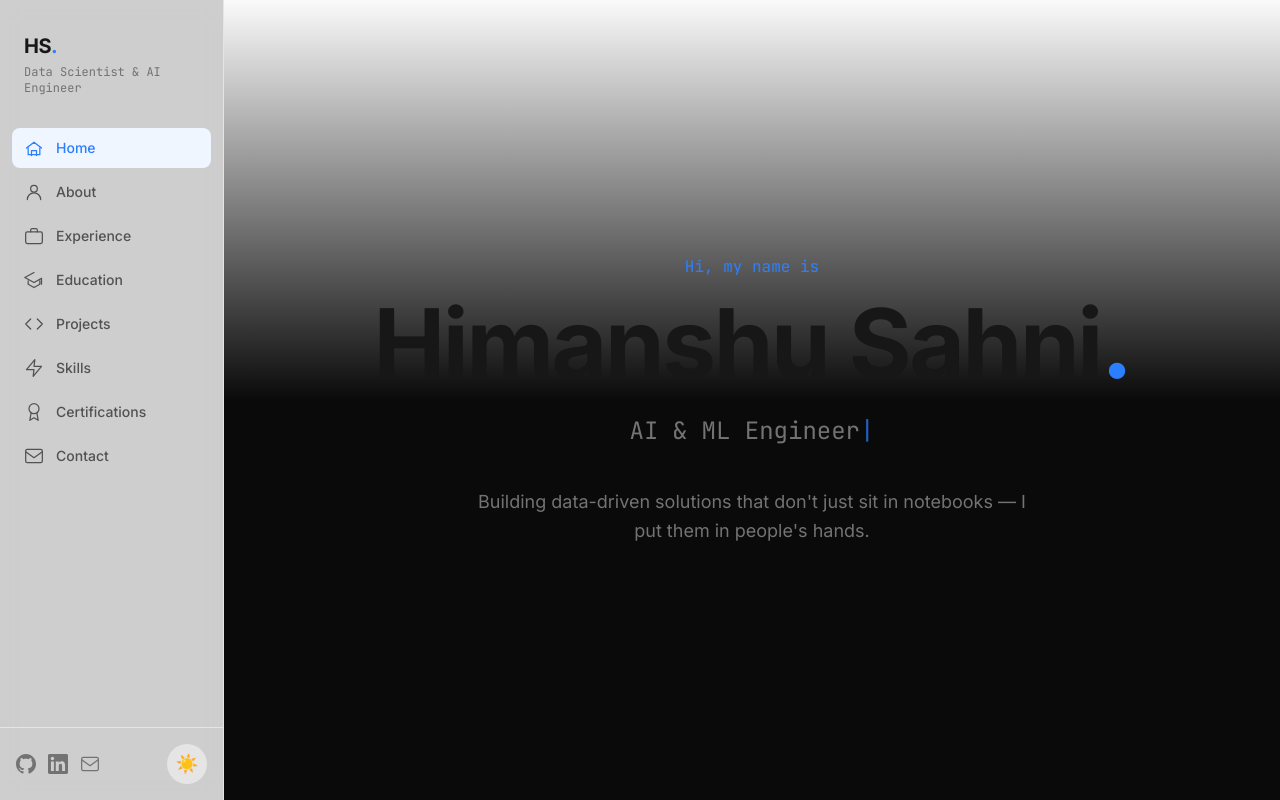
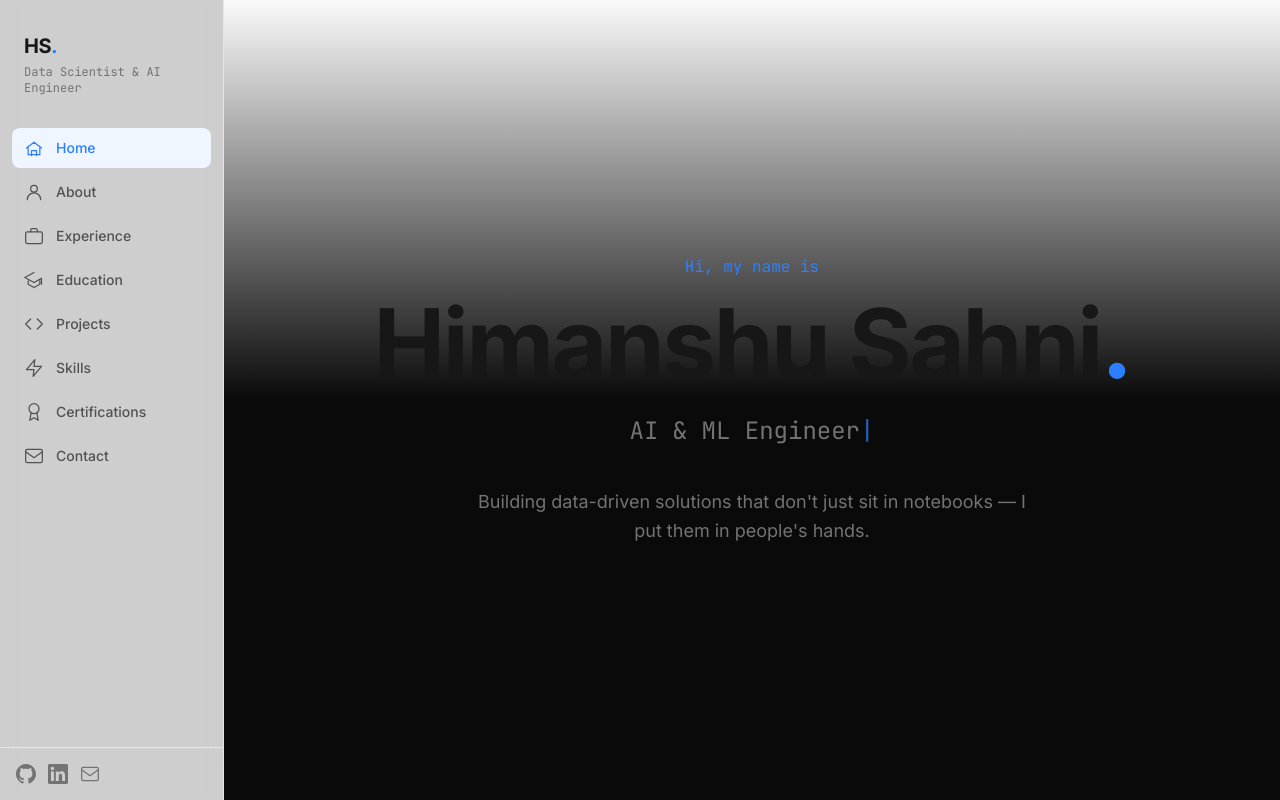
Before and after one commit to hsahni55h/hsahni55h.github.io, a Next.js app: page / in a window 1280 px wide. Built offline with nearby package versions, Linux system fonts and the light colour scheme.

Commit message:
feat: force dark mode only, remove theme toggle

```diff
--- a/src/components/sidebar.tsx
+++ b/src/components/sidebar.tsx
@@ -7,7 +7,6 @@ import { useState } from "react";
 import { usePathname } from "next/navigation";
 import Link from "next/link";
 import { motion, AnimatePresence } from "framer-motion";
-import { ThemeToggle } from "./theme-toggle";
 import { siteConfig } from "@/content";
 
 // ── Icons (stroke-based, 24×24) ────────────────────────────
@@ -189,7 +188,6 @@ export function Sidebar() {
                 <MailIcon />
               </a>
             </div>
-            <ThemeToggle />
           </div>
         </div>
       </aside>
@@ -203,7 +201,6 @@ export function Sidebar() {
           HS<span className="text-blue-500">.</span>
         </Link>
         <div className="flex items-center gap-3">
-          <ThemeToggle />
           <button
             onClick={() => setMobileOpen(!mobileOpen)}
             className="flex flex-col gap-1.5 p-2"
--- a/src/components/theme-provider.tsx
+++ b/src/components/theme-provider.tsx
@@ -7,7 +7,7 @@ import { ThemeProvider as NextThemesProvider } from "next-themes";
 
 export function ThemeProvider({ children }: { children: React.ReactNode }) {
   return (
-    <NextThemesProvider attribute="class" defaultTheme="dark" enableSystem>
+    <NextThemesProvider attribute="class" forcedTheme="dark">
       {children}
     </NextThemesProvider>
   );
```
